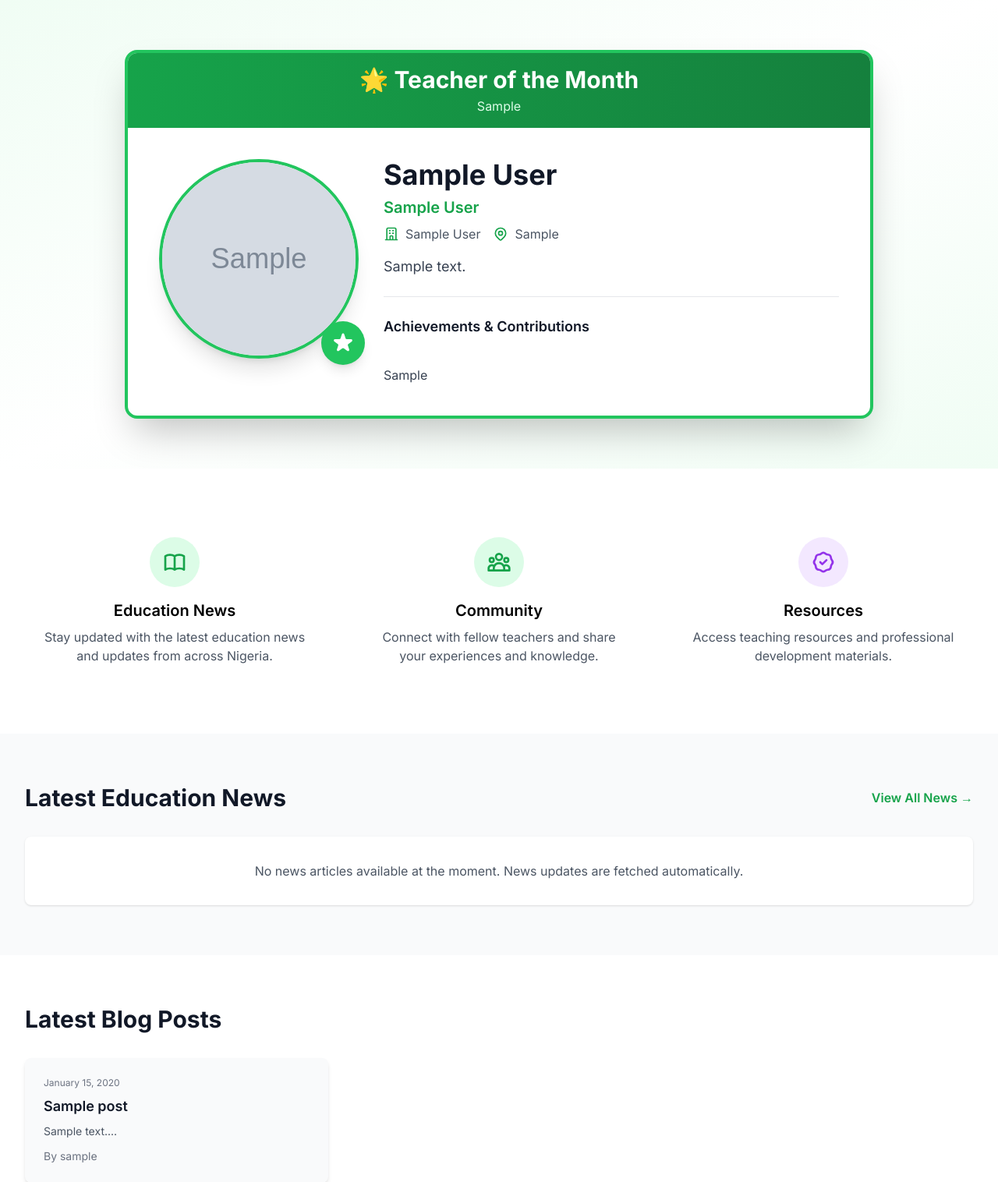
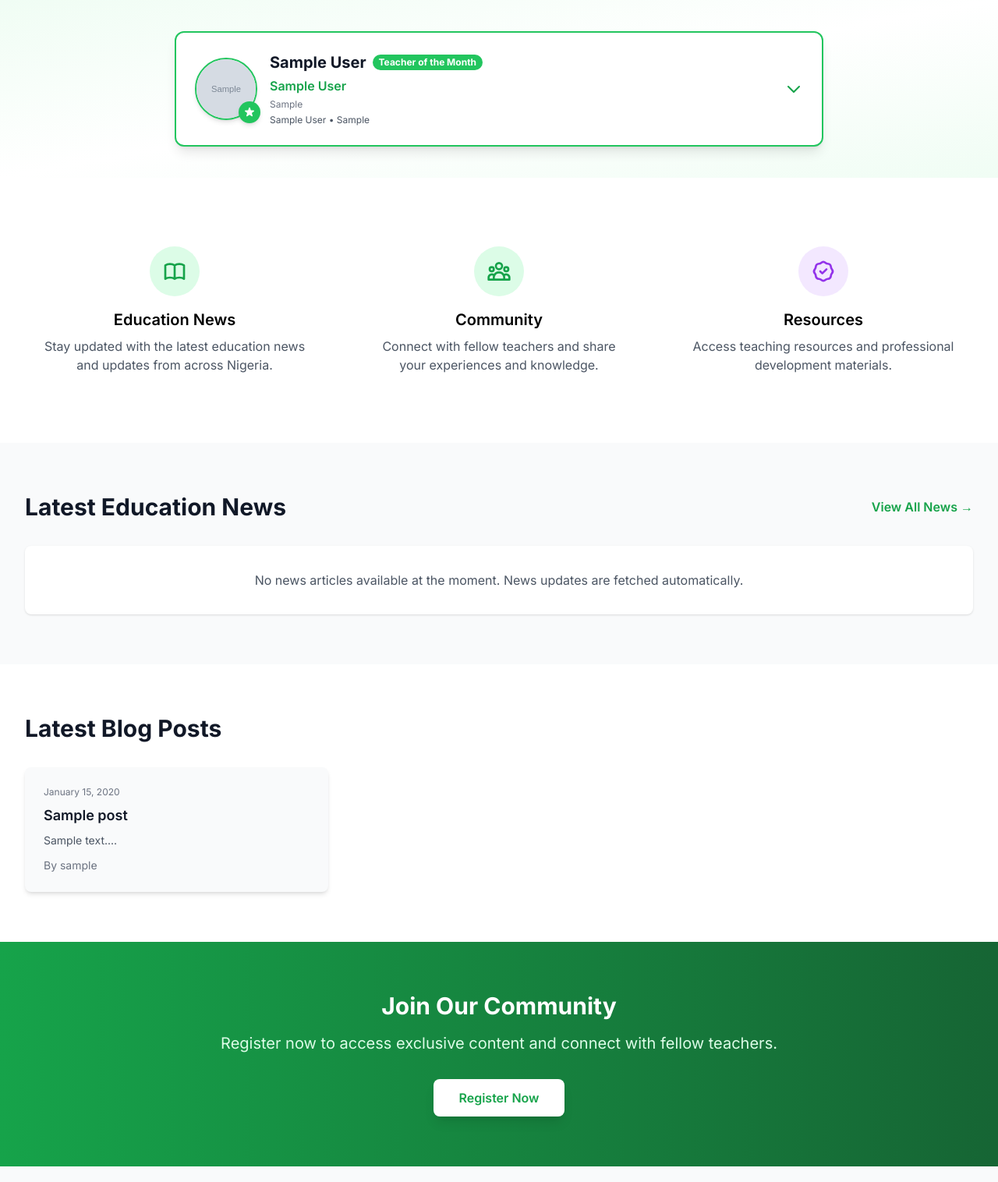
Before and after one commit to spw3bt3ch/educators-tribe, a Flask app: page / in a window 1280 px wide. Shown: the part 864-2380 px from the top of the page at 78% size. Run offline with Flask 3, Linux system fonts and the light colour scheme; tables that the repository leaves empty hold one stand-in row (values such as "Sample post"); grey boxes marked "Sample" are stand-in pictures; some libraries are stand-ins or nearby versions.

Commit message:
teacher of the month

```diff
--- a/templates/index.html
+++ b/templates/index.html
@@ -132,25 +132,23 @@
 
 <!-- Teacher of the Month Section -->
 {% if teacher_of_month %}
-<section class="py-12 sm:py-16 bg-gradient-to-br from-green-50 via-white to-green-50">
-    <div class="max-w-5xl mx-auto px-4 sm:px-6 lg:px-8">
-        <div class="bg-white rounded-2xl shadow-2xl overflow-hidden border-4 border-green-500">
-            <div class="bg-gradient-to-r from-green-600 to-green-700 text-white py-4 px-6 text-center">
-                <h2 class="text-2xl sm:text-3xl font-bold">🌟 Teacher of the Month</h2>
-                <p class="text-green-100 mt-1">{{ teacher_of_month.month_year }}</p>
-            </div>
-
-            <div class="p-6 sm:p-8 md:p-10">
-                <div class="flex flex-col md:flex-row items-center md:items-start gap-6 md:gap-8">
+<section class="py-8 sm:py-10 bg-gradient-to-br from-green-50 via-white to-green-50">
+    <div class="max-w-4xl mx-auto px-4 sm:px-6 lg:px-8">
+        <div class="bg-white rounded-xl shadow-lg overflow-hidden border-2 border-green-500 cursor-pointer hover:shadow-xl transition-all duration-300"
+             onclick="toggleTeacherDetails()">
+            <!-- Compact Header - Always Visible -->
+            <div class="p-4 sm:p-6">
+                <div class="flex items-center justify-between">
+                    <div class="flex items-center gap-4 flex-1 min-w-0">
                         <!-- Teacher Photo -->
                         {% if teacher_of_month.photo_url %}
                         <div class="flex-shrink-0">
                             <div class="relative">
                                 <img src="{{ teacher_of_month.photo_url }}"
                                      alt="{{ teacher_of_month.teacher_name }}"
-                                 class="w-48 h-48 sm:w-56 sm:h-56 md:w-64 md:h-64 object-cover rounded-full border-4 border-green-500 shadow-xl">
-                            <div class="absolute -bottom-2 -right-2 bg-green-500 text-white rounded-full p-3 shadow-lg">
-                                <svg class="w-8 h-8" fill="currentColor" viewBox="0 0 20 20">
+                                     class="w-16 h-16 sm:w-20 sm:h-20 object-cover rounded-full border-2 border-green-500 shadow-md">
+                                <div class="absolute -bottom-1 -right-1 bg-green-500 text-white rounded-full p-1.5 shadow-md">
+                                    <svg class="w-4 h-4" fill="currentColor" viewBox="0 0 20 20">
                                         <path d="M9.049 2.927c.3-.921 1.603-.921 1.902 0l1.07 3.292a1 1 0 00.95.69h3.462c.969 0 1.371 1.24.588 1.81l-2.8 2.034a1 1 0 00-.364 1.118l1.07 3.292c.3.921-.755 1.688-1.54 1.118l-2.8-2.034a1 1 0 00-1.175 0l-2.8 2.034c-.784.57-1.838-.197-1.539-1.118l1.07-3.292a1 1 0 00-.364-1.118L2.98 8.72c-.783-.57-.38-1.81.588-1.81h3.461a1 1 0 00.951-.69l1.07-3.292z"/>
                                     </svg>
                                 </div>
@@ -158,52 +156,57 @@
                         </div>
                         {% endif %}
 
-                    <!-- Teacher Information -->
-                    <div class="flex-1 text-center md:text-left">
-                        <h3 class="text-2xl sm:text-3xl md:text-4xl font-bold text-gray-900 mb-2">
+                        <!-- Teacher Basic Info -->
+                        <div class="flex-1 min-w-0">
+                            <div class="flex items-center gap-2 mb-1">
+                                <h3 class="text-lg sm:text-xl font-bold text-gray-900 truncate">
                                     {{ teacher_of_month.teacher_name }}
                                 </h3>
-
+                                <span class="bg-green-500 text-white text-xs font-bold px-2 py-0.5 rounded-full whitespace-nowrap">
+                                    Teacher of the Month
+                                </span>
+                            </div>
                             {% if teacher_of_month.teacher_title %}
-                        <p class="text-lg sm:text-xl text-green-600 font-semibold mb-2">
+                            <p class="text-sm sm:text-base text-green-600 font-semibold truncate mb-1">
                                 {{ teacher_of_month.teacher_title }}
                             </p>
                             {% endif %}
-
+                            <p class="text-xs text-gray-500">{{ teacher_of_month.month_year }}</p>
                             {% if teacher_of_month.school_name or teacher_of_month.location %}
-                        <div class="flex flex-col sm:flex-row gap-2 sm:gap-4 mb-4 text-gray-600">
-                            {% if teacher_of_month.school_name %}
-                            <div class="flex items-center justify-center md:justify-start">
-                                <svg class="w-5 h-5 mr-2 text-green-600" fill="none" stroke="currentColor" viewBox="0 0 24 24">
-                                    <path stroke-linecap="round" stroke-linejoin="round" stroke-width="2" d="M19 21V5a2 2 0 00-2-2H7a2 2 0 00-2 2v16m14 0h2m-2 0h-5m-9 0H3m2 0h5M9 7h1m-1 4h1m4-4h1m-1 4h1m-5 10v-5a1 1 0 011-1h2a1 1 0 011 1v5m-4 0h4"/>
-                                </svg>
-                                <span class="text-sm sm:text-base">{{ teacher_of_month.school_name }}</span>
-                            </div>
-                            {% endif %}
-                            {% if teacher_of_month.location %}
-                            <div class="flex items-center justify-center md:justify-start">
-                                <svg class="w-5 h-5 mr-2 text-green-600" fill="none" stroke="currentColor" viewBox="0 0 24 24">
-                                    <path stroke-linecap="round" stroke-linejoin="round" stroke-width="2" d="M17.657 16.657L13.414 20.9a1.998 1.998 0 01-2.827 0l-4.244-4.243a8 8 0 1111.314 0z"/>
-                                    <path stroke-linecap="round" stroke-linejoin="round" stroke-width="2" d="M15 11a3 3 0 11-6 0 3 3 0 016 0z"/>
-                                </svg>
-                                <span class="text-sm sm:text-base">{{ teacher_of_month.location }}</span>
-                            </div>
+                            <p class="text-xs text-gray-600 mt-1 truncate">
+                                {% if teacher_of_month.school_name %}{{ teacher_of_month.school_name }}{% endif %}
+                                {% if teacher_of_month.school_name and teacher_of_month.location %} • {% endif %}
+                                {% if teacher_of_month.location %}{{ teacher_of_month.location }}{% endif %}
+                            </p>
                             {% endif %}
                         </div>
-                        {% endif %}
+                    </div>
 
+                    <!-- Expand/Collapse Icon -->
+                    <div class="flex-shrink-0 ml-4">
+                        <svg id="expand-icon" class="w-6 h-6 text-green-600 transition-transform duration-300" fill="none" stroke="currentColor" viewBox="0 0 24 24">
+                            <path stroke-linecap="round" stroke-linejoin="round" stroke-width="2" d="M19 9l-7 7-7-7"/>
+                        </svg>
+                    </div>
+                </div>
+            </div>
+
+            <!-- Expandable Details Section -->
+            <div id="teacher-details" class="hidden px-4 sm:px-6 pb-4 sm:pb-6 border-t border-gray-200">
+                <div class="pt-4 sm:pt-6 space-y-4">
                     {% if teacher_of_month.bio %}
-                        <div class="mb-4">
-                            <p class="text-gray-700 text-base sm:text-lg leading-relaxed">
+                    <div>
+                        <h4 class="text-sm font-semibold text-gray-900 mb-2">About</h4>
+                        <p class="text-sm text-gray-700 leading-relaxed">
                             {{ teacher_of_month.bio }}
                         </p>
                     </div>
                     {% endif %}
 
                     {% if teacher_of_month.achievements %}
-                        <div class="mt-6 pt-6 border-t border-gray-200">
-                            <h4 class="text-lg font-semibold text-gray-900 mb-3">Achievements & Contributions</h4>
-                            <div class="text-gray-700 whitespace-pre-line">
+                    <div>
+                        <h4 class="text-sm font-semibold text-gray-900 mb-2">Achievements & Contributions</h4>
+                        <div class="text-sm text-gray-700 whitespace-pre-line leading-relaxed">
                             {{ teacher_of_month.achievements }}
                         </div>
                     </div>
@@ -212,8 +215,22 @@
             </div>
         </div>
     </div>
-    </div>
 </section>
+
+<script>
+function toggleTeacherDetails() {
+    const details = document.getElementById('teacher-details');
+    const icon = document.getElementById('expand-icon');
+
+    if (details.classList.contains('hidden')) {
+        details.classList.remove('hidden');
+        icon.classList.add('rotate-180');
+    } else {
+        details.classList.add('hidden');
+        icon.classList.remove('rotate-180');
+    }
+}
+</script>
 {% endif %}
 
 <!-- Features Section -->
```
Lines whose indentation alone changed are shown as unchanged.
